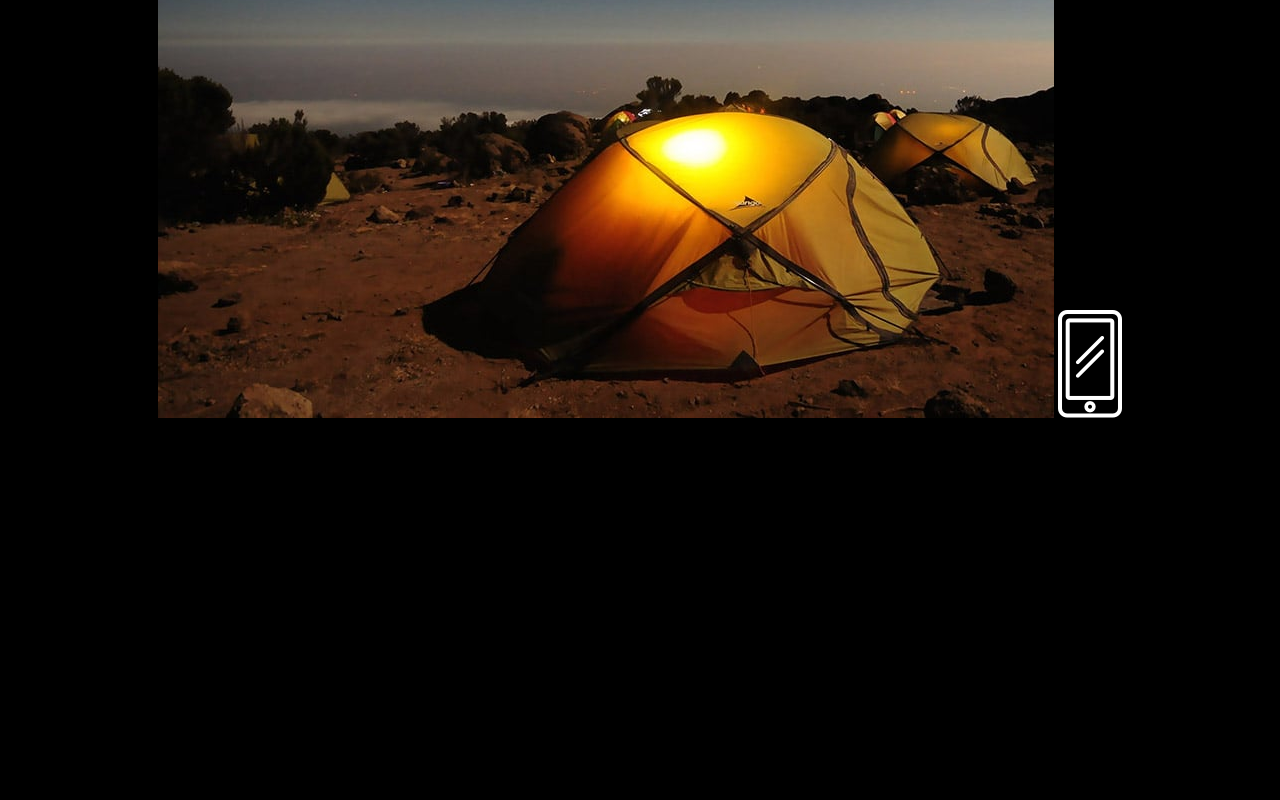
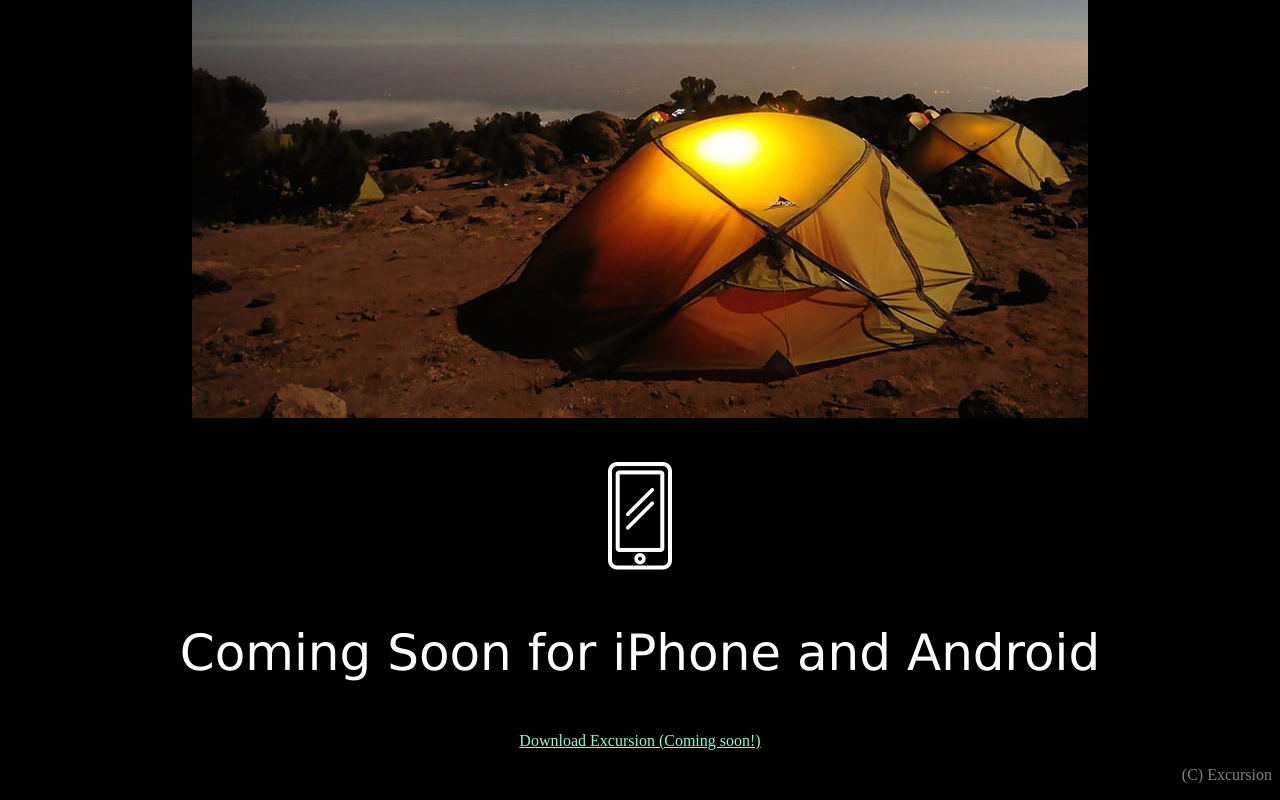
Before and after one commit to SoCentral2/excursion, a plain HTML site: page index.html in a window 1280 px wide. Shown: the part 633-1433 px from the top of the page. Before the commit the page ends 1063 px from the top, so only its background shows below. Drawn offline with Linux system fonts and the light colour scheme.

Commit message:
Final v1.00

```diff
--- a/css/style.css
+++ b/css/style.css
@@ -10,7 +10,7 @@ body {
     color: white;
 }
 
-body .downloadLink {
+.downloadLink {
    color: aquamarine;
    font-size: 16px;
 }
@@ -22,6 +22,11 @@ body .downloadLink {
     color: white;
 }
 
+.copyright {
+    text-align: right;
+    color: gray;
+}
+
 .middleSubHeader {
     font-family: Verdana, Geneva, Tahoma, sans-serif;
     font-size: 21px;
@@ -31,3 +36,10 @@ body .downloadLink {
 .imgPhone {
     padding-top: 1.5rem;
 }
+
+.bottomHeader {
+    font-family: Verdana, Geneva, Tahoma, sans-serif;
+    font-weight: normal;
+    font-size: 50px;
+    color: white;
+}
--- a/index.html
+++ b/index.html
@@ -18,8 +18,9 @@
     <p class="middleHeader">Your personal travel guide</p>
     <p class="middleSubHeader">Excursion remembers places you like, and recommends new points of interest around you.</p>
     <img src="./resources/images/camp.jpg">
-    <img class="imgPhone" src="./resources/images/phone.png">
-  </body>
-
-
+    <p><img class="imgPhone" src="./resources/images/phone.png"></p>
+    <p class="bottomHeader">Coming Soon for iPhone and Android</p>
+    <p><a class="downloadLink" href="https://content.codecademy.com/programs/freelance-one/excursion/index.html#">Download Excursion (Coming soon!)</a></p>
+    <p class="copyright">(C) Excursion</C></p>
+</body>
 </html>
```
